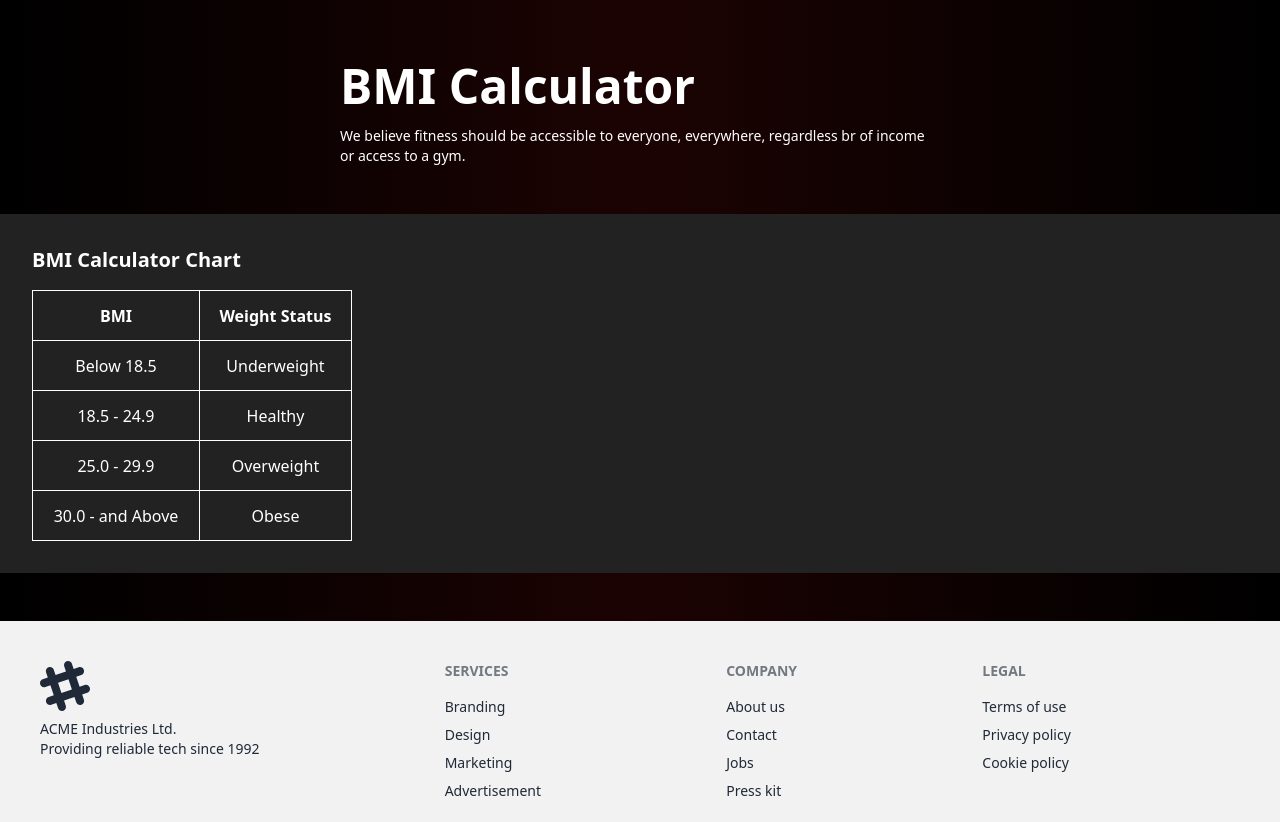
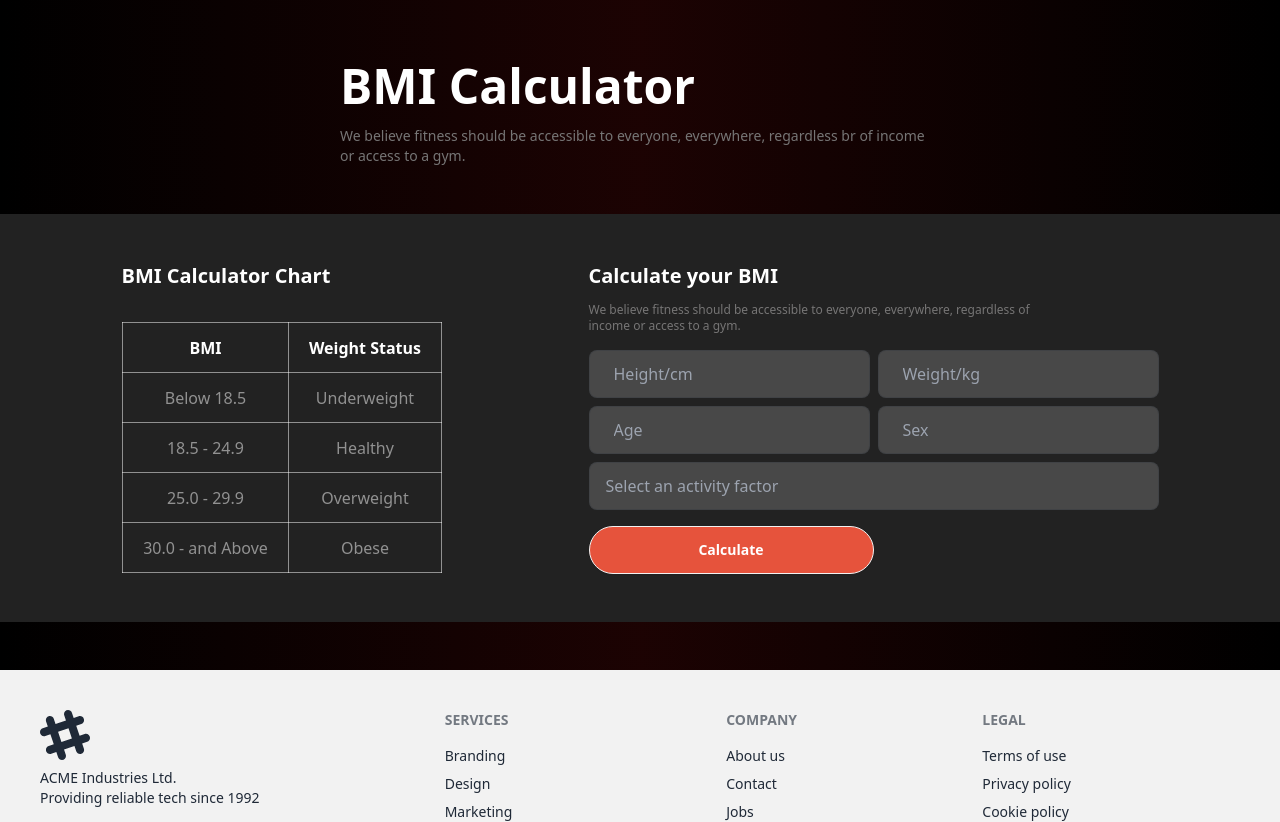
Before and after one commit to tuhin92/EnergizeFit, a React (Vite) app: page / in a window 1280 px wide. Shown: the part 2480-3302 px from the top of the page. Built offline with nearby package versions, Linux system fonts and the light colour scheme.

Commit message:
add BMI calculate part

```diff
--- a/src/Components/BMI_calculator.jsx
+++ b/src/Components/BMI_calculator.jsx
@@ -4,40 +4,55 @@ const BMI_calculator = () => {
     return (
         <div className='mt-16'>
             <h2 className='max-w-[600px] mx-auto text-5xl font-semibold'>BMI Calculator</h2>
-            <p className='text-sm  my-4 max-w-[600px] mx-auto'>We believe fitness should be accessible to everyone, everywhere, regardless br of income or access to a gym.</p>
+            <p className='text-sm  my-4 max-w-[600px] mx-auto text-[#767575]'>We believe fitness should be accessible to everyone, everywhere, regardless br of income or access to a gym.</p>
 
 
 
-            <div className='mt-12 bg-[#222222] p-8'>
+            <div className='mt-12 bg-[#222222] p-12 lg:flex justify-around'>
                 <div>
                     <h2 className='text-xl font-semibold'>BMI Calculator Chart</h2>
-                    <table className='mt-4 border border-collapse border-[#FFFFFF] w-80'>
+                    <table className='mt-8 border border-collapse border-[#FFFFFF] w-80 text-[#FFFFFF80]'>
                         <tr>
-                            <th className='border border-[#FFFFFF] p-2 text-center h-[50px]'>BMI</th>
-                            <th className='border border-[#FFFFFF] p-2 text-center h-[50px]'>Weight Status</th>
+                            <th className='border border-[#FFFFFF80] p-2 text-center h-[50px] text-[#FFFFFF]'>BMI</th>
+                            <th className='border border-[#FFFFFF80] p-2 text-center h-[50px] text-[#FFFFFF]'>Weight Status</th>
                         </tr>
                         <tr>
-                            <td className='border border-[#FFFFFF] p-2 text-center h-[50px]'>Below 18.5</td>
-                            <td className='border border-[#FFFFFF] p-2 text-center h-[50px]'>Underweight</td>
+                            <td className='border border-[#FFFFFF80] p-2 text-center h-[50px]'>Below 18.5</td>
+                            <td className='border border-[#FFFFFF80] p-2 text-center h-[50px]'>Underweight</td>
                         </tr>
                         <tr>
-                            <td className='border border-[#FFFFFF] p-2 text-center h-[50px]'>18.5 - 24.9</td>
-                            <td className='border border-[#FFFFFF] p-2 text-center h-[50px]'>Healthy</td>
+                            <td className='border border-[#FFFFFF80] p-2 text-center h-[50px]'>18.5 - 24.9</td>
+                            <td className='border border-[#FFFFFF80] p-2 text-center h-[50px]'>Healthy</td>
                         </tr>
                         <tr>
-                            <td className='border border-[#FFFFFF] p-2 text-center h-[50px]'>25.0 - 29.9</td>
-                            <td className='border border-[#FFFFFF] p-2 text-center h-[50px]'>Overweight</td>
+                            <td className='border border-[#FFFFFF80] p-2 text-center h-[50px]'>25.0 - 29.9</td>
+                            <td className='border border-[#FFFFFF80] p-2 text-center h-[50px]'>Overweight</td>
                         </tr>
                         <tr>
-                            <td className='border border-[#FFFFFF] p-2 text-center h-[50px]'>30.0 - and Above</td>
-                            <td className='border border-[#FFFFFF] p-2 text-center h-[50px]'>Obese</td>
+                            <td className='border border-[#FFFFFF80] p-2 text-center h-[50px]'>30.0 - and Above</td>
+                            <td className='border border-[#FFFFFF80] p-2 text-center h-[50px]'>Obese</td>
                         </tr>
                     </table>
                 </div>
 
 
-                <div>
+                <div className='mt-12 lg:mt-0'>
+                    <h2 className='text-xl font-semibold'>Calculate your BMI</h2>
+                    <p className='text-xs mt-3 text-[#767575]'>We believe fitness should be accessible to everyone, everywhere, regardless of <br /> income or access to a gym. </p>
 
+
+                    <form className='mt-4'>
+                        <div className='flex gap-2'>
+                            <input type="number" placeholder="Height/cm" className="input input-bordered w-full focus:outline-none px-6 bg-[#484848]" required />
+                            <input type="number" placeholder="Weight/kg" className="input input-bordered w-full focus:outline-none px-6 bg-[#484848]" required />
+                        </div>
+                        <div className='flex gap-2 mt-2'>
+                            <input type="number" placeholder="Age" className="input input-bordered w-full focus:outline-none px-6 bg-[#484848]" required />
+                            <input type="text" placeholder="Sex" className="input input-bordered w-full focus:outline-none px-6 bg-[#484848]" required />
+                        </div>
+                        <input type="text" placeholder="Select an activity factor" className="input input-bordered w-full focus:outline-none mt-2 bg-[#484848]" required />
+                        <button className="btn bg-[#E6533C] text-white rounded-full w-1/2 mt-4">Calculate</button>
+                    </form>
                 </div>
 
 
--- a/src/Components/Habbits.jsx
+++ b/src/Components/Habbits.jsx
@@ -83,7 +83,7 @@ const Habbits = () => {
                     <div className='p-8'>
                         <h1 className="text-5xl font-bold">Run an Extra <br />
                             Mile Easily</h1>
-                        <p className="py-6">
+                        <p className="py-6 text-[#767575]">
                             We believe fitness should be accessible to everyone, <br /> everywhere, regardless of income or access to a gym. With <br /> hundreds of professional workouts.
                         </p>
                         <button className="btn bg-[#E6533C] text-white rounded-full px-12">Join Now!</button>
```
